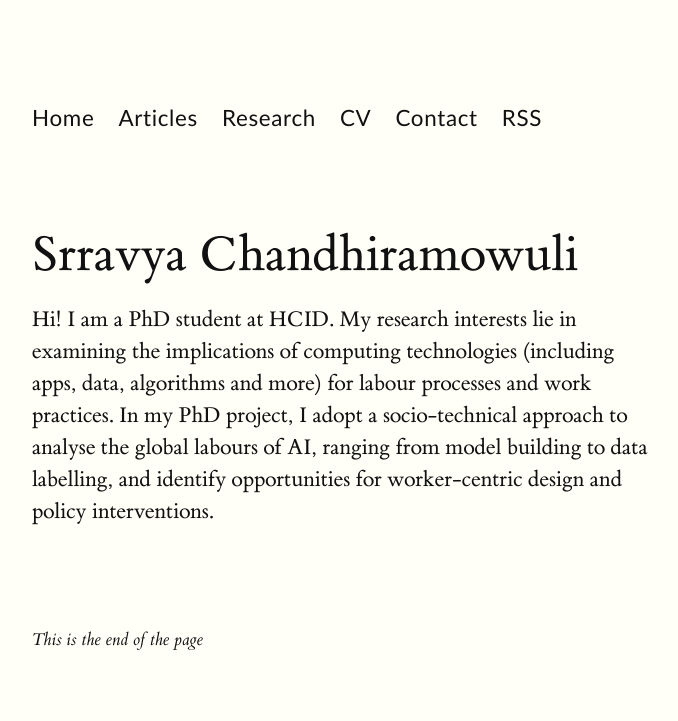
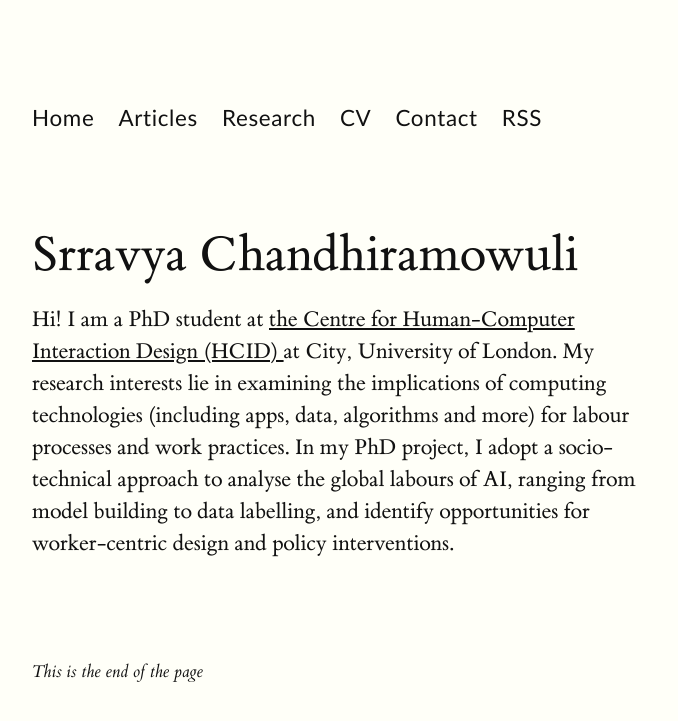
Before and after one commit to srravya/srravya.github.io, a Jekyll site: the page built from index.html, in a window 1280 px wide. Shown: the top 721 px of the page, without its empty margins (128-806 px from the left). Built offline with Jekyll 4.4.1, drawn with Linux system fonts in a browser that asks for light colours.

Commit message:
Update index.html

```diff
--- a/index.html
+++ b/index.html
@@ -4,7 +4,7 @@ title: Srravya Chandhiramowuli
 ---
 
 <p>
-  Hi! I am a PhD student at HCID. My research interests lie in examining the implications of computing technologies (including apps, data, algorithms and more) for labour processes and work practices.
+  Hi! I am a PhD student at <a href="https://hcid.city/"> the Centre for Human-Computer Interaction Design (HCID) </a> at City, University of London. My research interests lie in examining the implications of computing technologies (including apps, data, algorithms and more) for labour processes and work practices.
   In my PhD project, I adopt a socio-technical approach to analyse the global labours of AI, ranging from model building to data labelling, and identify opportunities for worker-centric design and policy interventions.
 </p>
 
```
